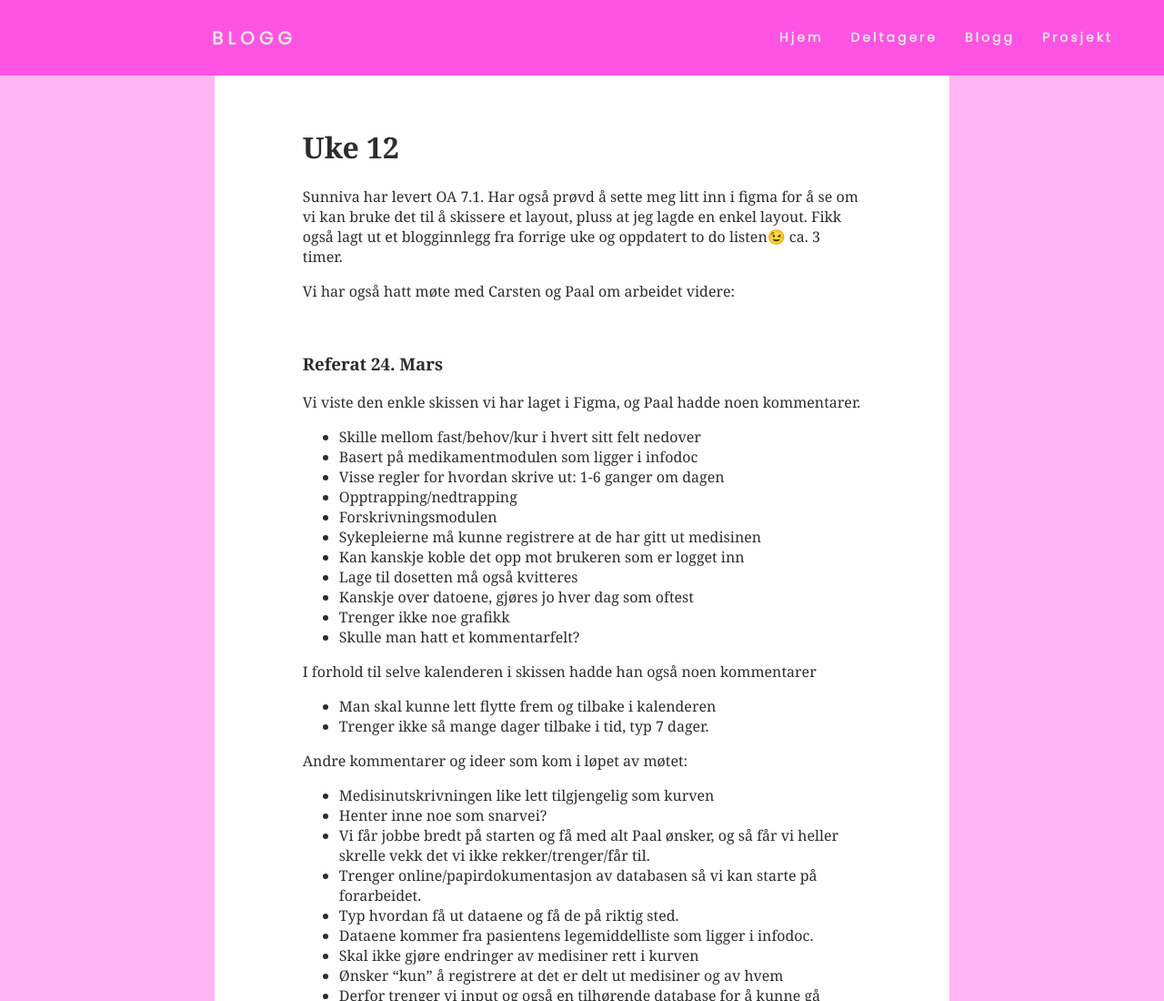
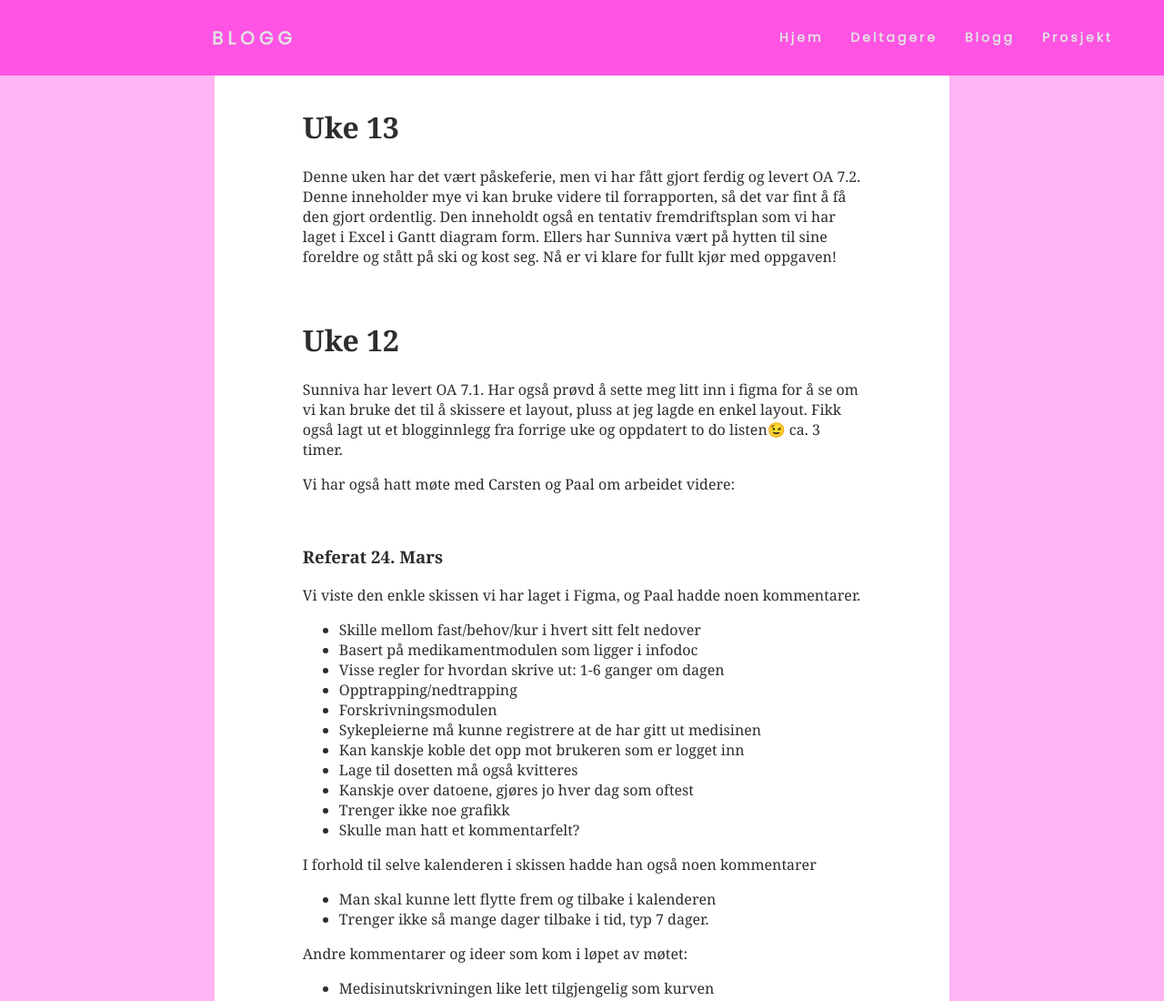
Before and after one commit to AlvinGusfre/AlvinGusfre.github.io, a plain HTML site: page work.html in a window 1280 px wide. Shown: the top 1100 px of the page at 91% size. Drawn offline with Linux system fonts and the light colour scheme.

Commit message:
Update work.html

```diff
--- a/work.html
+++ b/work.html
@@ -35,6 +35,11 @@
         </nav>
         <div class="container">
             <div class="personcontainer">
+
+                <h1>Uke 13</h1>
+                <p>Denne uken har det vært påskeferie, men vi har fått gjort ferdig og levert OA 7.2. Denne inneholder mye vi kan bruke videre til forrapporten, så det var fint å få den gjort ordentlig.
+                    Den inneholdt også en tentativ fremdriftsplan som vi har laget i Excel i Gantt diagram form. Ellers har Sunniva vært på hytten til sine foreldre og stått på ski og kost seg. Nå er vi klare for fullt kjør med oppgaven! </p>
+
 
                 <br>
                 <h1>Uke 12</h1>
```
